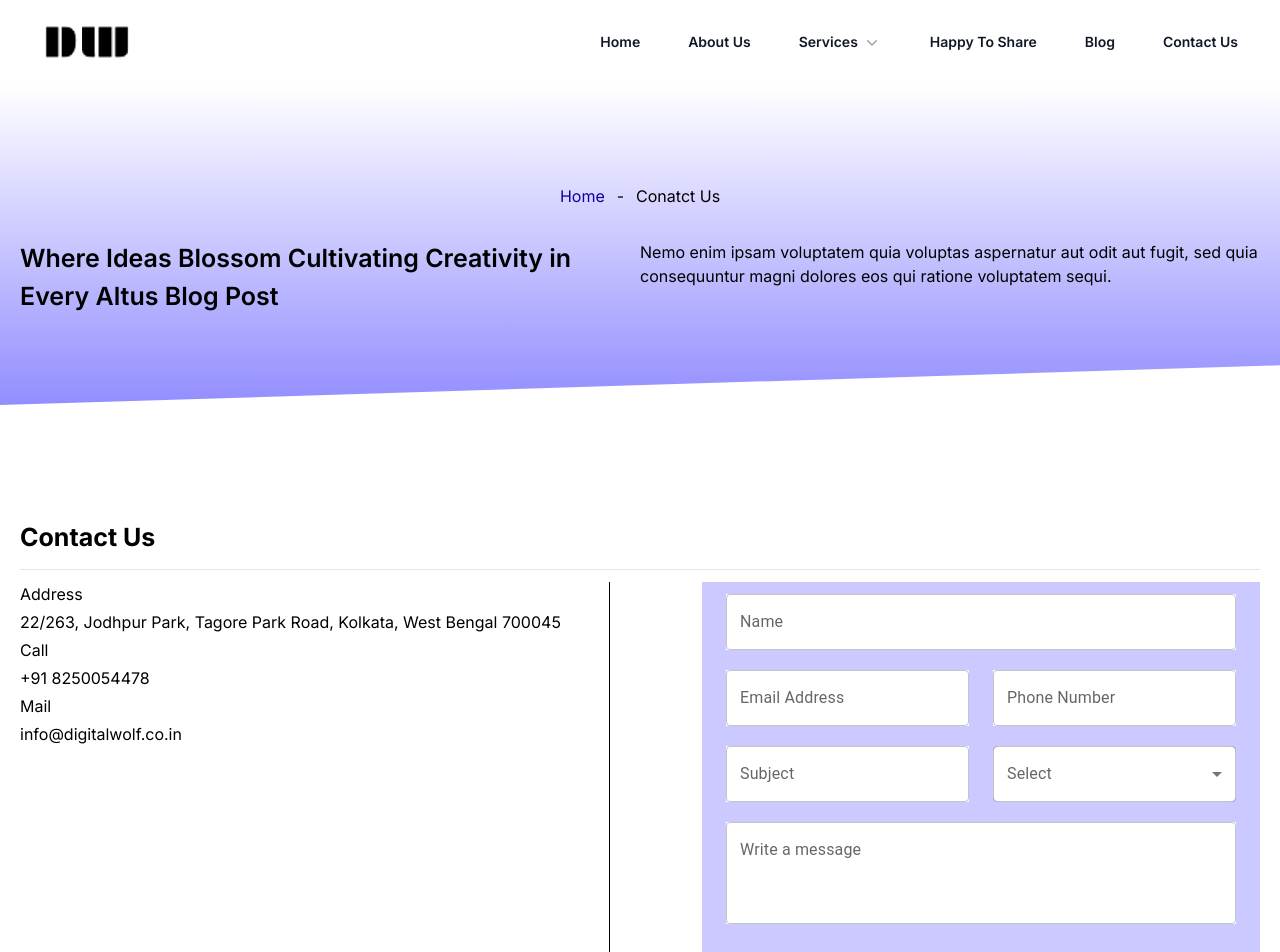
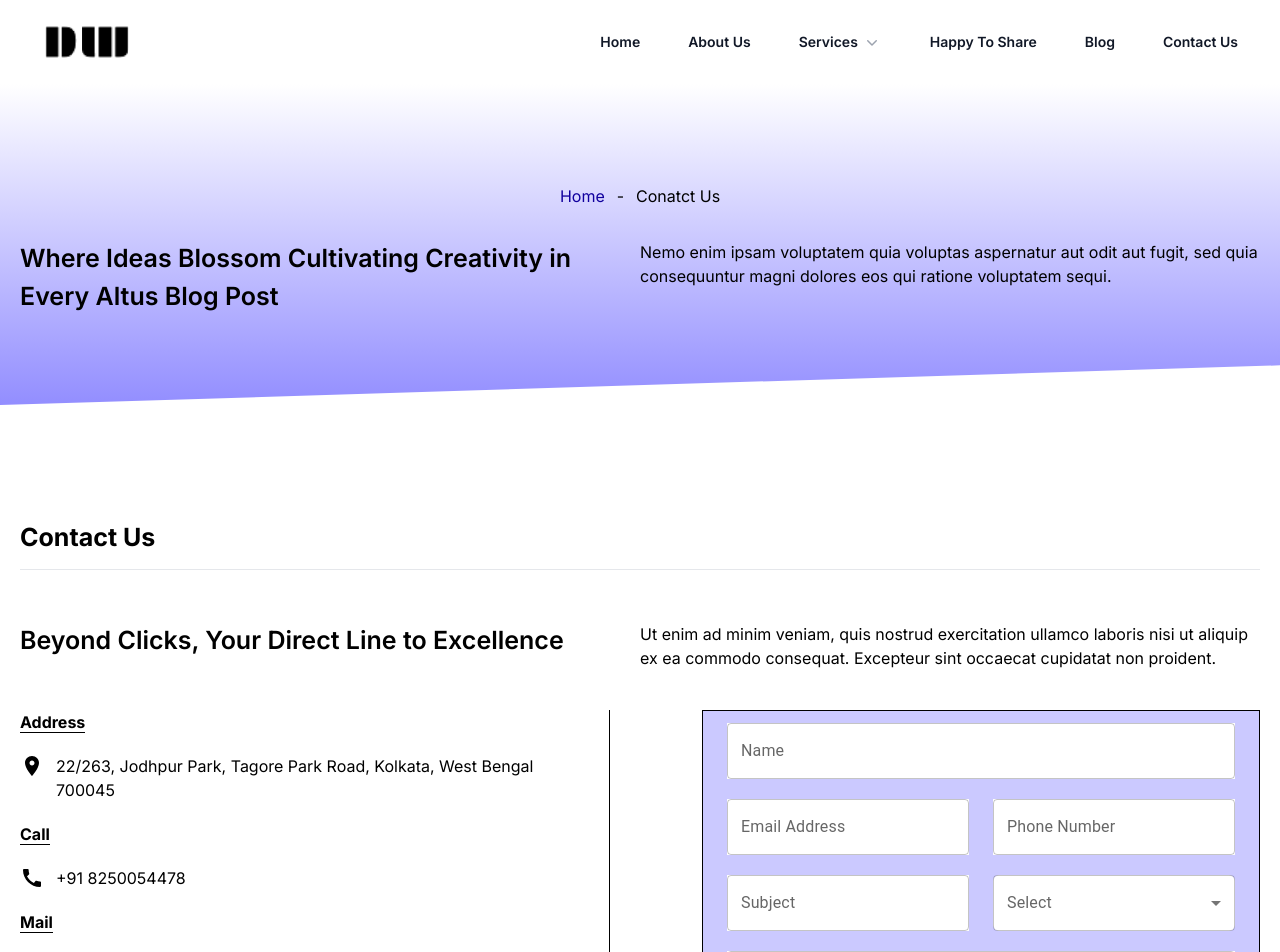
Before and after one commit to shahrukhdigitalwolf/digitalwolf, a Next.js app: page /contact-us in a window 1280 px wide. Shown: the top 952 px of the page. Built offline with nearby package versions, Linux system fonts and the light colour scheme.

Commit message:
update git please

```diff
--- a/app/contact-us/contact-info.jsx
+++ b/app/contact-us/contact-info.jsx
@@ -1,25 +1,36 @@
 import React from 'react'
 import SubHeading from '../common/sub-heading'
 import { Button, MenuItem, TextField } from '@mui/material'
+import LocationOnIcon from '@mui/icons-material/LocationOn';
+import CallIcon from '@mui/icons-material/Call';
+import EmailIcon from '@mui/icons-material/Email';
 
 function ContactInfo() {
     return (
         <div className="container mx-auto px-5 my-20">
-        <SubHeading text="Contact Us"/>
-        <div >
+            <SubHeading text="Contact Us" />
+            <div>
+                <div className='flex flex-wrap justify-between my-5 lg:my-10'>
+                    <p className='w-[100%] lg:w-[50%] text-[25px] font-semibold'>Beyond Clicks, Your Direct Line to Excellence </p>
+                    <p className='w-[100%] lg:w-[50%]'>Ut enim ad minim veniam, quis nostrud exercitation ullamco laboris nisi ut aliquip ex ea commodo consequat. Excepteur sint occaecat
+                        cupidatat non proident.</p>
+                </div>
                 <div className="flex flex-wrap justify-between gap-y-5">
                     <div className="w-[100%] lg:w-[45%]">
                         <div className="">
-                    <p>Address</p>
-                    <div className="flex justify-start my-1 gap-3">
+                            <span className='border-b border-black'><strong>Address</strong></span>
+                            <div className="flex justify-start my-5 gap-3">
+                                <LocationOnIcon />
                                 <p className="">22/263, Jodhpur Park, Tagore Park Road, Kolkata, West Bengal 700045</p>
                             </div>
-                    <p>Call</p>
-                    <div className="flex justify-start my-1 gap-3">
+                            <span className='border-b border-black'><strong>Call</strong></span>
+                            <div className="flex justify-start my-5 gap-3">
+                                <CallIcon />
                                 <p>+91 8250054478</p>
                             </div>
-                    <p>Mail</p>
-                    <div className="flex justify-start my-1 gap-3">
+                            <span className='border-b border-black'><strong>Mail</strong></span>
+                            <div className="flex justify-start my-5 gap-3">
+                                <EmailIcon />
                                 <p>info@digitalwolf.co.in</p>
                             </div>
                         </div>
@@ -28,7 +39,7 @@ function ContactInfo() {
                         <div className="h-full w-[1px] bg-black hidden lg:block"></div>
                     </div>
 
-            <div className="w-[100%] lg:w-[45%]">
+                    <div className="w-[100%] lg:w-[45%] border border-black">
                         <div className="bg-[#CBC9FF] px-3 py-3">
                             <div className="flex flex-wrap gap-y-5">
                                 <div className="w-[100%] px-3">
@@ -52,17 +63,17 @@ function ContactInfo() {
                                         label="Select"
                                     >
 
-                                <MenuItem  value="">Digital Marketing</MenuItem>
-                                <MenuItem  value="">Digital</MenuItem>
-                                <MenuItem  value="">Digital Marketing Services</MenuItem>
-                                <MenuItem  value="">Digital Services</MenuItem>
-                                <MenuItem  value="">Digital Marketing Services</MenuItem>
-                                <MenuItem  value="">Digital Marketing Services</MenuItem>
+                                        <MenuItem value="">Digital Marketing</MenuItem>
+                                        <MenuItem value="">Digital</MenuItem>
+                                        <MenuItem value="">Digital Marketing Services</MenuItem>
+                                        <MenuItem value="">Digital Services</MenuItem>
+                                        <MenuItem value="">Digital Marketing Services</MenuItem>
+                                        <MenuItem value="">Digital Marketing Services</MenuItem>
 
                                     </TextField>
                                 </div>
                                 <div className="w-[100%] px-3">
-                            <TextField className='bg-white' fullWidth id="outlined-multiline-flexible" label="Write a message" rows={3} multiline/>
+                                    <TextField className='bg-white' fullWidth id="outlined-multiline-flexible" label="Write a message" rows={3} multiline />
                                 </div>
                                 <div className="w-[100%] flex justify-center">
                                     <Button className="bg-[#11009E] text-[#fff] hover:bg-[#10009ec3] hover:text-white px-10 py-3">Submit</Button>
```
Lines whose indentation alone changed are shown as unchanged.
